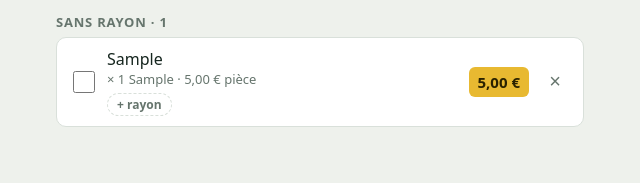
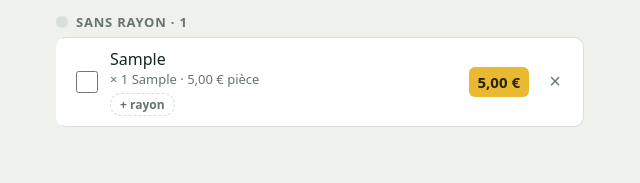
Before and after one commit to nsyCrabe/liste, a plain HTML site: page index.html in a window 1280 px wide. Both pictures are taken after typing "Sample", "5", "Sample" into the empty fields and a click on the button "Ajouter à la liste". Shown: the part 242-425 px from the top of the page, 320-960 px from the left. Drawn offline with Linux system fonts and the light colour scheme.

Commit message:
Enhance list item styles and add color indicators
Updated the styling of list items and added color indicators for categories.

```diff
--- a/index.html
+++ b/index.html
@@ -45,7 +45,7 @@ li.done .nom img{opacity:.5}
 #zoom::backdrop{background:rgba(0,0,0,.75)}
 #zoom img{display:block;max-width:92vw;max-height:80vh;border-radius:14px;cursor:zoom-out}
 ul{list-style:none;margin:16px 0 0;padding:0}
-li{display:grid;grid-template-columns:28px 1fr auto 32px;align-items:center;gap:10px;background:var(--card);border:1px solid var(--line);border-radius:10px;padding:10px 12px;margin-bottom:8px}
+li{display:grid;grid-template-columns:28px 1fr auto 32px;align-items:center;gap:10px;background:var(--card);border:1px solid var(--line);border-radius:10px;padding:10px 12px;margin-bottom:8px;border-left:4px solid transparent}
 li.done .nom{text-decoration:line-through;color:var(--mute)}
 li input[type=checkbox]{width:22px;height:22px;accent-color:var(--accent);padding:0}
 .nom small{display:block;color:var(--mute);font-size:13px}
@@ -74,13 +74,13 @@ footer{position:fixed;left:0;right:0;bottom:0;background:var(--card);border-top:
 #rayon{grid-column:1/-1}
 li.titre{display:block;background:none;border:0;padding:0;margin:18px 0 6px}
 li.titre:first-child{margin-top:0}
-li.titre h3{margin:0;font-size:13px;text-transform:uppercase;letter-spacing:.06em;color:var(--mute)}
+li.titre h3{margin:0;font-size:13px;text-transform:uppercase;letter-spacing:.06em;color:var(--mute);display:flex;align-items:center;gap:8px}
 .rayon-tag{display:inline-block;margin-top:4px;font:600 12px system-ui;color:var(--accent);background:none;border:1px solid var(--line);border-radius:999px;padding:2px 9px;cursor:pointer}
 .rayon-tag.vide{border-style:dashed;color:var(--mute)}
 #rayon-dlg .maj{display:block;width:100%;margin-bottom:8px;text-align:left}
 #reg-rayons{margin:8px 0 10px}
-#reg-rayons li{grid-template-columns:34px 1fr 34px 28px;gap:4px;padding:6px 8px;margin-bottom:6px}
-#reg-rayons .rn{min-width:0;overflow-wrap:anywhere}
+#reg-rayons li{grid-template-columns:34px 1fr 34px 28px;gap:4px;padding:6px 8px;margin-bottom:6px;border-left:none}
+#reg-rayons .rn{min-width:0;overflow-wrap:anywhere;display:flex;align-items:center;gap:8px}
 #reg-rayons li.glisse{position:relative;z-index:2;box-shadow:0 6px 18px rgba(0,0,0,.3);border-color:var(--accent)}
 .poignee{background:none;border:0;color:var(--mute);font-size:22px;line-height:1;height:32px;width:34px;padding:0;cursor:default;touch-action:none;user-select:none;-webkit-user-select:none;-webkit-touch-callout:none;opacity:0.3}
 .edition-active .poignee{cursor:grab;opacity:1}
@@ -88,6 +88,7 @@ li.titre h3{margin:0;font-size:13px;text-transform:uppercase;letter-spacing:.06e
 .btn-mini{background:var(--bg);color:var(--ink);border:1px solid var(--line);border-radius:8px;width:34px;height:32px;font-size:14px;cursor:pointer;padding:0}
 .ligne-add{display:flex;gap:8px;margin-bottom:18px}
 .ligne-add input{flex:1}
+.pastille-couleur{width:12px;height:12px;border-radius:50%;display:inline-block;flex:none}
 
 /* Mode Magasin / Plein écran */
 #quitter-magasin{display:none}
@@ -168,13 +169,26 @@ body.mode-magasin #quitter-magasin{display:block;position:fixed;bottom:24px;left
   </div>
 </footer>
 <script>
-const VERSION='1.5.8';
+const VERSION='1.5.9';
 let invite=null,surInvite=null;
 let editionOrdreActive=false;
 addEventListener('beforeinstallprompt',e=>{e.preventDefault();invite=e;if(surInvite)surInvite()});
 addEventListener('appinstalled',()=>{invite=null;majInstall()});
 const KEY='courses-v1', CK='courses-catalogue-v1', RK='courses-rayons-v1';
 const DEFAUT=['Fruits et légumes','Boulangerie','Boucherie / Poissonnerie','Produits frais','Surgelés','Épicerie','Boissons','Hygiène / Entretien','Autre'];
+
+// Couleurs prédéfinies pour chaque rayon
+const PALETTE=['#2E7D32','#E65100','#C62828','#0277BD','#00838F','#6A1B9A','#AD1457','#4E342E','#37474F','#00695C','#8D6E63','#558B2F'];
+function couleurRayon(nom){
+  if(!nom) return 'var(--line)';
+  let idx = rayons.indexOf(nom);
+  if(idx === -1){
+    let h=0; for(let i=0;i<nom.length;i++) h=nom.charCodeAt(i)+((h<<5)-h);
+    idx = Math.abs(h);
+  }
+  return PALETTE[idx % PALETTE.length];
+}
+
 const $=id=>document.getElementById(id);
 const load=k=>{try{return JSON.parse(localStorage.getItem(k))||[]}catch(e){return[]}};
 let items=load(KEY), cat=load(CK);
@@ -195,7 +209,12 @@ function remember(nom,prix,photo,rayon,unite){
 items.forEach(i=>remember(i.nom,i.prix,undefined,undefined,i.unite));
 
 const rayonDe=nom=>{const c=find(nom);return c&&c.rayon&&rayons.includes(c.rayon)?c.rayon:''};
-const tagRayon=nom=>{const r=rayonDe(nom);return `<button class="rayon-tag ${r?'':'vide'}" aria-label="Rayon de ${esc(nom)} : ${r?esc(r):'aucun'}. Modifier">${r?esc(r):'+ rayon'}</button>`};
+const tagRayon=nom=>{
+  const r=rayonDe(nom);
+  const coul=couleurRayon(r);
+  const style = r ? `style="color:${coul};border-color:${coul}"` : '';
+  return `<button class="rayon-tag ${r?'':'vide'}" ${style} aria-label="Rayon de ${esc(nom)} : ${r?esc(r):'aucun'}. Modifier">${r?esc(r):'+ rayon'}</button>`;
+};
 function setRayon(nom,r){const it=items.find(i=>norm(i.nom)===norm(nom));remember(nom,it?it.prix:undefined,null,r,it?it.unite:undefined)}
 let rayonNom=null;
 function ouvrirRayon(nom){
@@ -203,7 +222,8 @@ function ouvrirRayon(nom){
   const cur=rayonDe(nom), box=$('rayon-choix'); box.innerHTML='';$('rayon-titre').textContent=nom;
   [''].concat(rayons).forEach(r=>{
     const b=document.createElement('button'); b.className='maj';
-    b.textContent=(r===cur?'✓ ':'')+(r||'Sans rayon');
+    const c=couleurRayon(r);
+    b.innerHTML=(r===cur?'✓ ':'')+`<span class="pastille-couleur" style="background:${c}"></span> `+(r||'Sans rayon');
     b.onclick=()=>{setRayon(rayonNom,r);$('rayon-dlg').close();save();render()};
     box.appendChild(b);
   });
@@ -230,10 +250,12 @@ function render(){
     if(!g.l.length)return;
     g.l.sort((a,b)=>Number(!!a.done)-Number(!!b.done));
     const t=document.createElement('li'); t.className='titre';
-    t.innerHTML=`<h3>${esc(g.nom||'Sans rayon')} · ${g.l.length}</h3>`;
+    const coul=couleurRayon(g.nom);
+    t.innerHTML=`<h3><span class="pastille-couleur" style="background:${coul}"></span>${esc(g.nom||'Sans rayon')} · ${g.l.length}</h3>`;
     ul.appendChild(t);
     g.l.forEach(it=>{
       const li=document.createElement('li'); if(it.done)li.className='done';
+      if(g.nom) li.style.borderLeftColor = coul;
       const total=(it.prix||0)*it.qte;
       const cc=find(it.nom), img=cc&&cc.photo?`<img src="${cc.photo}" alt="">`:'';
       const detailQte=it.qte>1 || it.unite ? `× ${it.qte}${it.unite?' '+esc(it.unite):''}${it.prix!=null?' · '+eur(it.prix)+' pièce':''}` : '';
@@ -278,8 +300,9 @@ function renderRayons(){
   rayons.forEach((n,i)=>{
     const li=document.createElement('li');
     li.dataset.nom=n;
+    const coul=couleurRayon(n);
     li.innerHTML=`<button class="poignee" aria-label="Déplacer ${esc(n)} : maintenir et glisser">⠿</button>
-      <span class="rn">${esc(n)}</span>
+      <span class="rn"><span class="pastille-couleur" style="background:${coul}"></span>${esc(n)}</span>
       <button class="btn-mini" aria-label="Renommer ${esc(n)}">✎</button>
       <button class="sup" aria-label="Supprimer le rayon ${esc(n)}">×</button>`;
     const b=li.querySelectorAll('button');
```
